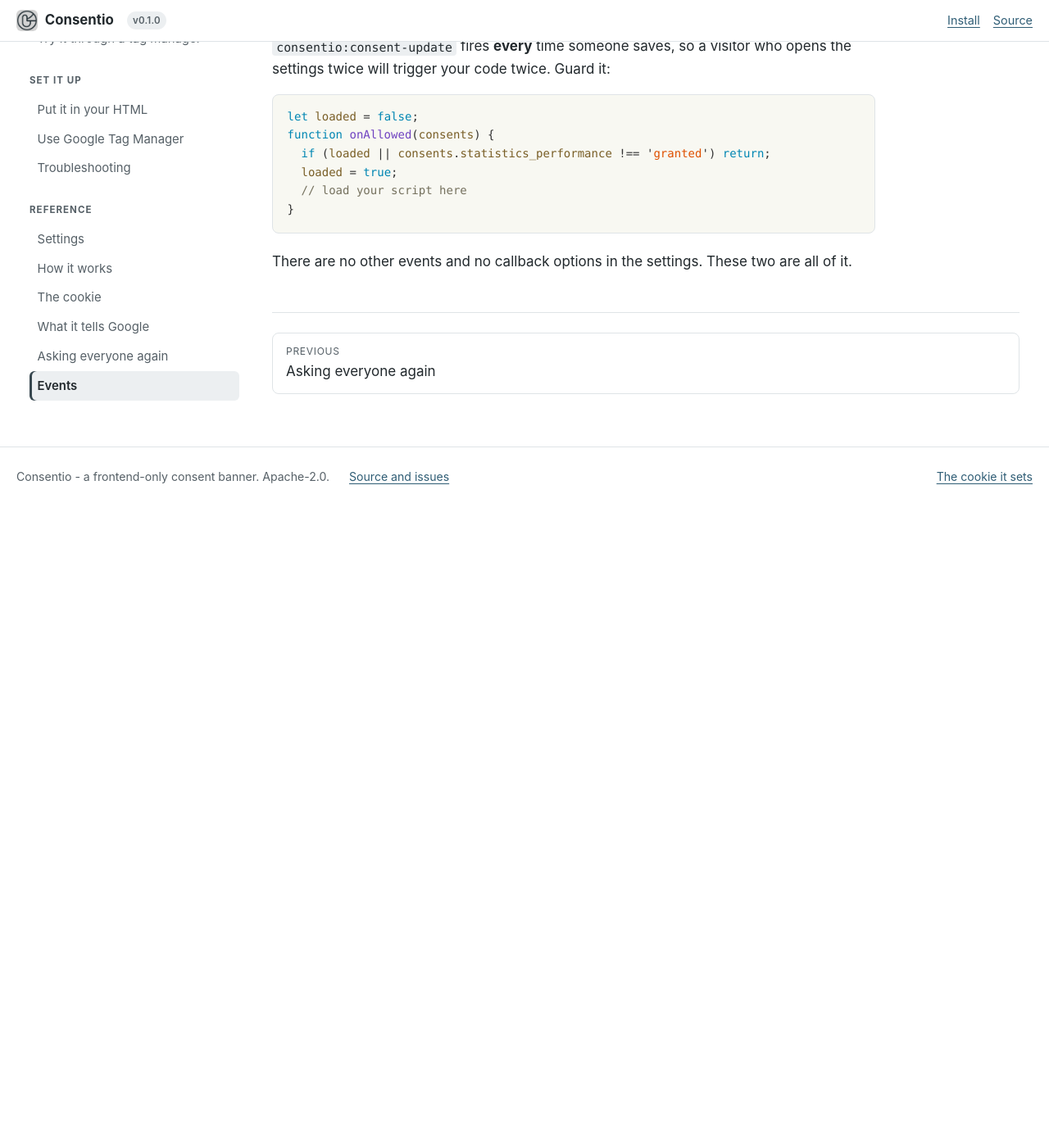
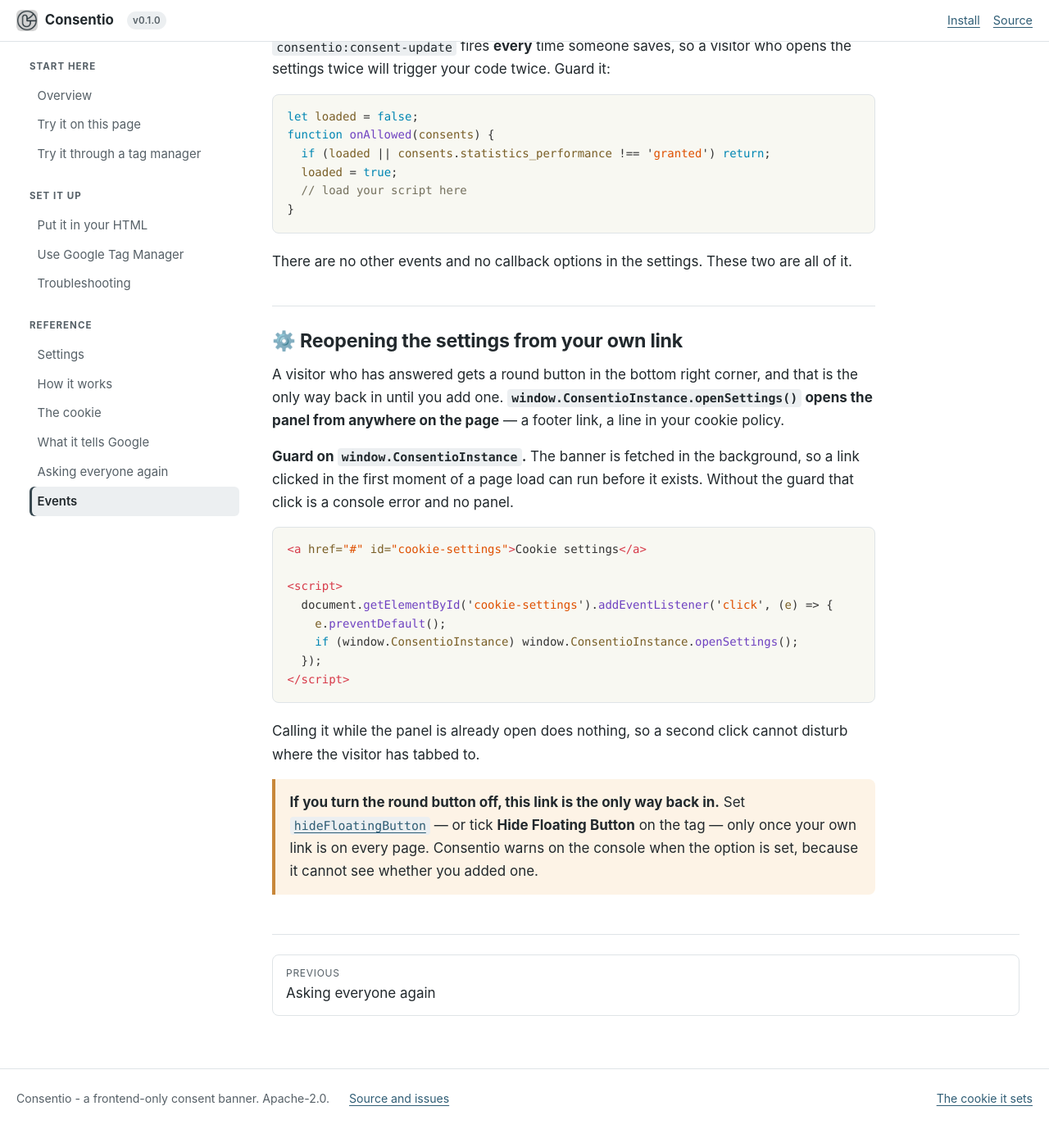
Before and after one commit to ChrisMavrommatis/consentio, a Jekyll site: the page built from website/pages/events.md, in a window 1280 px wide and 1400 px high, scrolled down 1536 px. Shown: the top 1389 px of the window at 82% size. Built offline with Jekyll 4.4.1, drawn with Linux system fonts in a browser that asks for light colours; comment, search, counter and statistics services are not loaded; before the commit the page ends 2177 px from its top, so only the background shows below that.

Commit message:
added hide floating button

````diff
--- a/gtm/consentio-tag/src/sandbox.js
+++ b/gtm/consentio-tag/src/sandbox.js
@@ -159,6 +159,8 @@ const config = {
   version: version,
   debug: data.debug,
   consentRequired: data.consentRequired,
+  // The site owes its own settings link once this is on. The banner warns; it cannot check.
+  hideFloatingButton: data.hideFloatingButton,
   // An address, not a word, so it is a field of its own rather than one of the texts. The
   // banner checks the scheme; nothing here is put in an href.
   policyUrl: data.policyUrl,
--- a/src/types.ts
+++ b/src/types.ts
@@ -52,6 +52,8 @@ export interface ConsentioConfig {
 	consentRequired: boolean;
 	/** Address of the site's privacy policy, or '' for no link. Checked, not escaped - issue 37. */
 	policyUrl: string;
+	/** Drops the round reopen button, for a site that has its own link - issue 40. */
+	hideFloatingButton: boolean;
 	texts: ConsentioTexts;
 	consents: ConsentCategory[];
 }
--- a/website/pages/events.md
+++ b/website/pages/events.md
@@ -2,7 +2,7 @@
 title: Events
 anchor: events
 permalink: /events/
-description: How to run your own code when a visitor answers the banner - loading a script only once it is allowed.
+description: How to run your own code when a visitor answers the banner, and how to reopen the settings from a link of your own.
 ---
 
 **You do not need this page to make consent work.** Consentio already tells
@@ -71,3 +71,34 @@ function onAllowed(consents) {
 ```
 
 There are no other events and no callback options in the settings. These two are all of it.
+
+## ⚙️ Reopening the settings from your own link {#reopening-the-settings-from-your-own-link}
+
+A visitor who has answered gets a round button in the bottom right corner, and that is the only way back in
+until you add one. **`window.ConsentioInstance.openSettings()` opens the panel from anywhere on the page** —
+a footer link, a line in your cookie policy.
+
+**Guard on `window.ConsentioInstance`.** The banner is fetched in the background, so a link clicked in the
+first moment of a page load can run before it exists. Without the guard that click is a console error and no
+panel.
+
+```html
+<a href="#" id="cookie-settings">Cookie settings</a>
+
+<script>
+  document.getElementById('cookie-settings').addEventListener('click', (e) => {
+    e.preventDefault();
+    if (window.ConsentioInstance) window.ConsentioInstance.openSettings();
+  });
+</script>
+```
+
+Calling it while the panel is already open does nothing, so a second click cannot disturb where the visitor
+has tabbed to.
+
+<div class="callout callout--warn" markdown="1">
+**If you turn the round button off, this link is the only way back in.** Set
+[`hideFloatingButton`]({{ '/configuration/' | relative_url }}#top-level) — or tick **Hide Floating Button**
+on the tag — only once your own link is on every page. Consentio warns on the console when the option is
+set, because it cannot see whether you added one.
+</div>
````
Also changed, not shown: gtm/consentio-tag/src/parameters/10-hideFloatingButton.json (added, +8 -0 lines), src/consentio.ts (+22 -0 lines), src/elements/consentio-app.ts (+23 -9 lines), src/lib/dom.ts (+10 -4 lines), website/pages/configuration.md (+2 -0 lines), website/pages/how-it-works.md (+3 -2 lines), website/pages/try-it.md (+21 -3 lines), CHANGELOG.md, gtm/consentio-tag/README.md, 8 other files.
